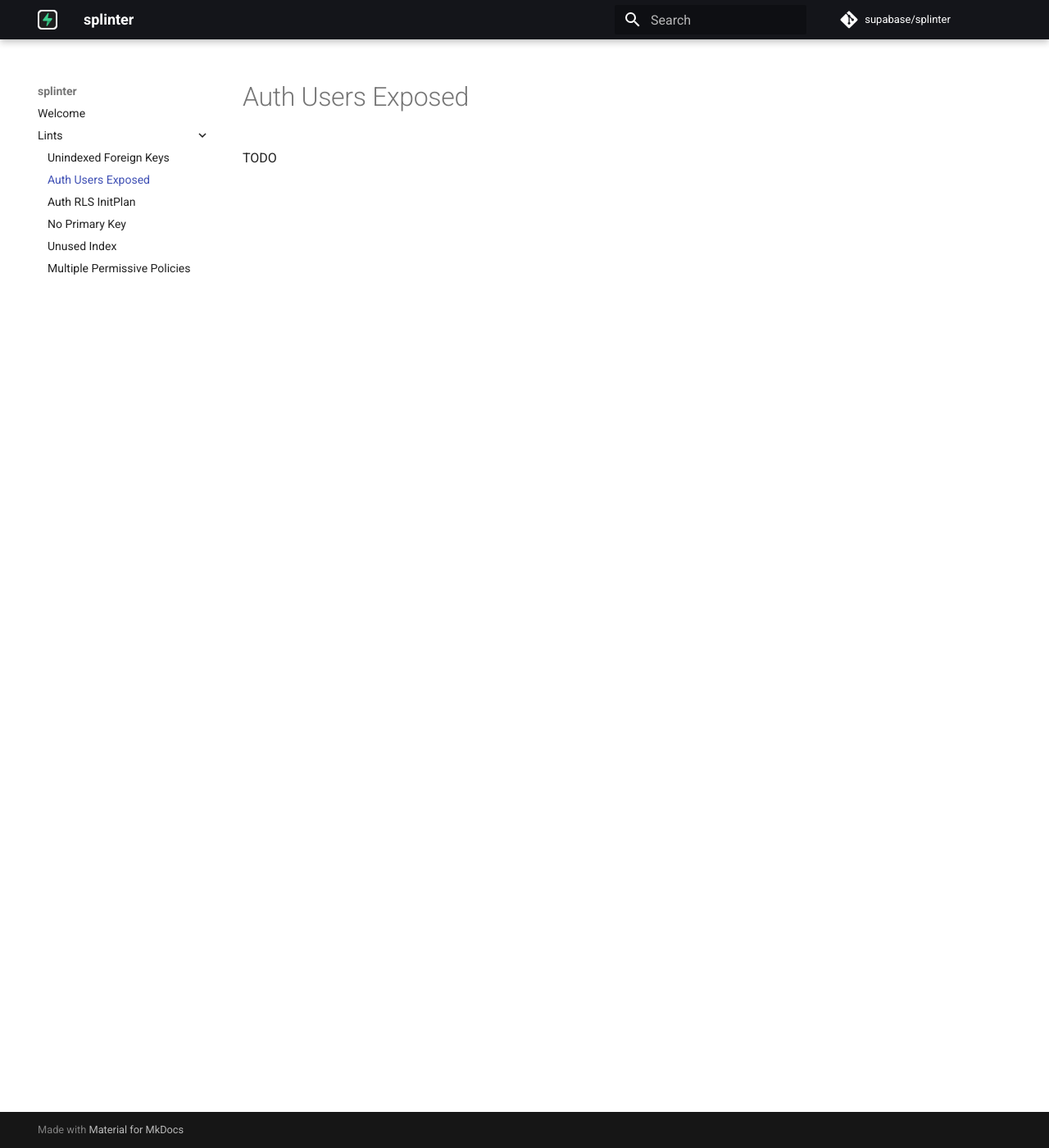
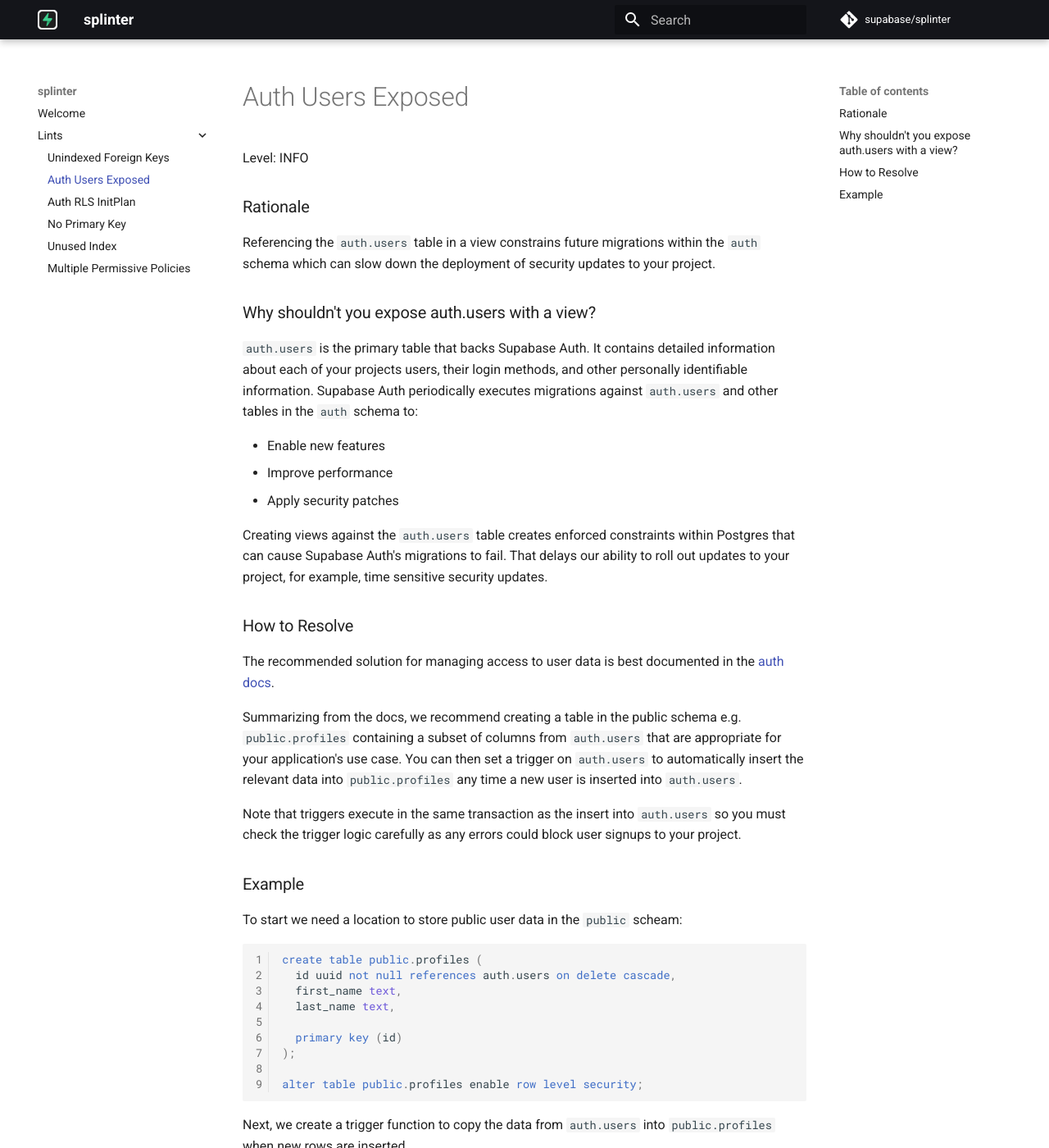
Before and after one commit to supabase/splinter, an MkDocs documentation site: the page built from docs/0002_auth_users_exposed.md, in a window 1280 px wide and 1400 px high. Shown: the whole window at 82% size. Built offline with MkDocs 1.6.1 and Material for MkDocs 9.7.7, drawn with Linux system fonts in a browser that asks for light colours; comment, search, counter and statistics services are not loaded; some of the changed text lies outside the part shown.

Commit message:
lint doc - auth users exposed

````diff
--- a/docs/0002_auth_users_exposed.md
+++ b/docs/0002_auth_users_exposed.md
@@ -1 +1,76 @@
-TODO
+
+Level: INFO
+
+### Rationale
+
+Referencing the `auth.users` table in a view constrains future migrations within the `auth` schema which can slow down the deployment of security updates to your project.
+
+### Why shouldn't you expose auth.users with a view?
+
+`auth.users` is the primary table that backs Supabase Auth. It contains detailed information about each of your projects users, their login methods, and other personally identifiable information. Supabase Auth periodically executes migrations against `auth.users` and other tables in the `auth` schema to:
+
+- Enable new features
+- Improve performance
+- Apply security patches
+
+Creating views against the `auth.users` table creates enforced constraints within Postgres that can cause Supabase Auth's migrations to fail. That delays our ability to roll out updates to your project, for example, time sensitive security updates.
+
+
+### How to Resolve
+
+The recommended solution for managing access to user data is best documented in the [auth docs](https://supabase.com/docs/guides/auth/managing-user-data).
+
+Summarizing from the docs, we recommend creating a table in the public schema e.g. `public.profiles` containing a subset of columns from `auth.users` that are appropriate for your application's use case. You can then set a trigger on `auth.users` to automatically insert the relevant data into `public.profiles` any time a new user is inserted into `auth.users`.
+
+Note that triggers execute in the same transaction as the insert into `auth.users` so you must check the trigger logic carefully as any errors could block user signups to your project.
+
+### Example
+
+To start we need a location to store public user data in the `public` scheam:
+
+```sql
+create table public.profiles (
+  id uuid not null references auth.users on delete cascade,
+  first_name text,
+  last_name text,
+
+  primary key (id)
+);
+
+alter table public.profiles enable row level security;
+```
+
+Next, we create a trigger function to copy the data from `auth.users` into `public.profiles` when new rows are inserted
+
+
+```sql
+-- inserts a row into public.profiles
+create function public.handle_new_user()
+returns trigger
+language plpgsql
+security definer set search_path = public
+as $$
+begin
+  insert into public.profiles (id, first_name, age)
+  values (new.id, new.raw_user_meta_data ->> 'first_name', new.raw_user_meta_data['age']::integer);
+  return new;
+end;
+$$;
+
+-- trigger the function every time a user is created
+create trigger on_auth_user_created
+  after insert on auth.users
+  for each row execute procedure public.handle_new_user();
+```
+
+Finally, we can create row level security policies on the `public.profiles` schema to restrict access to certain operations:
+
+```sql
+create policy "Public profiles are viewable by everyone."
+  on profiles for select
+  using ( true );
+
+create policy "Users can update own profile."
+  on profiles for update
+  using ( auth.uid() = id );
+```
--- a/mkdocs.yaml
+++ b/mkdocs.yaml
@@ -38,3 +38,5 @@ markdown_extensions:
     - pymdownx.snippets
     - pymdownx.tasklist
     - admonition
+    - attr_list
+    - md_in_html
````
